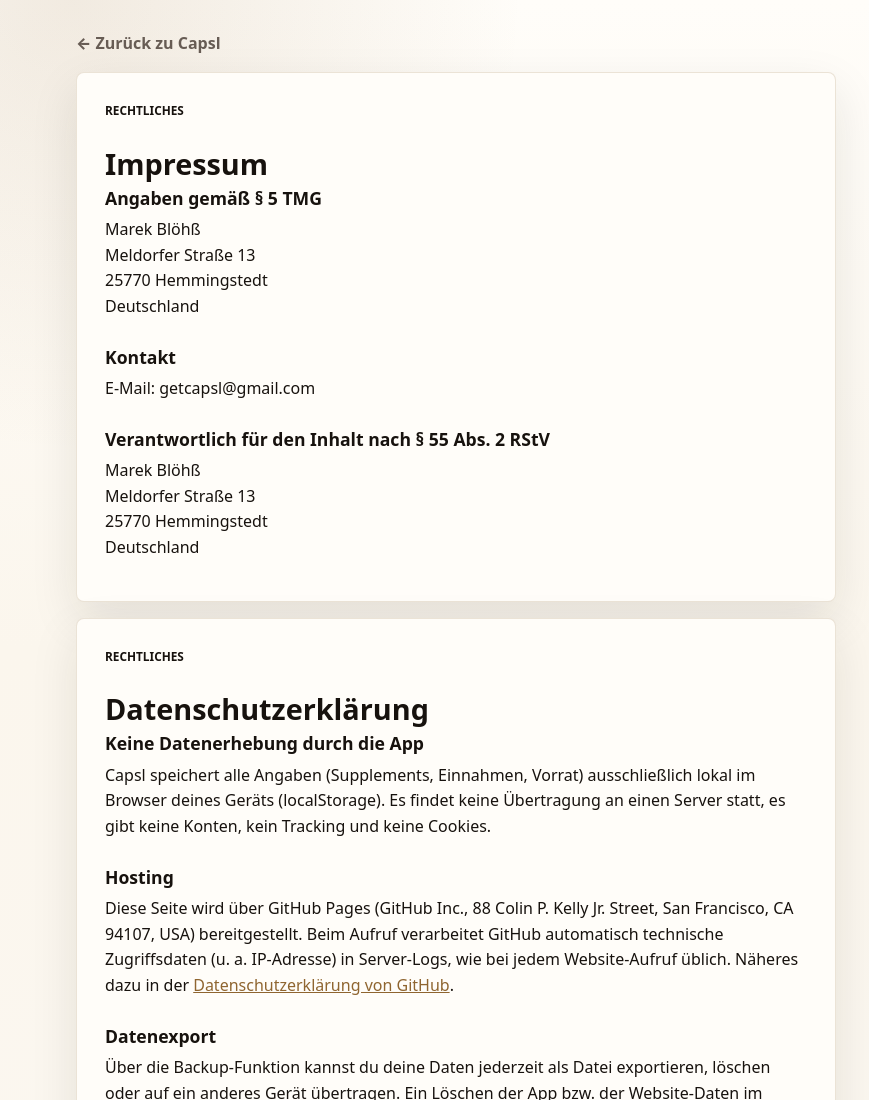
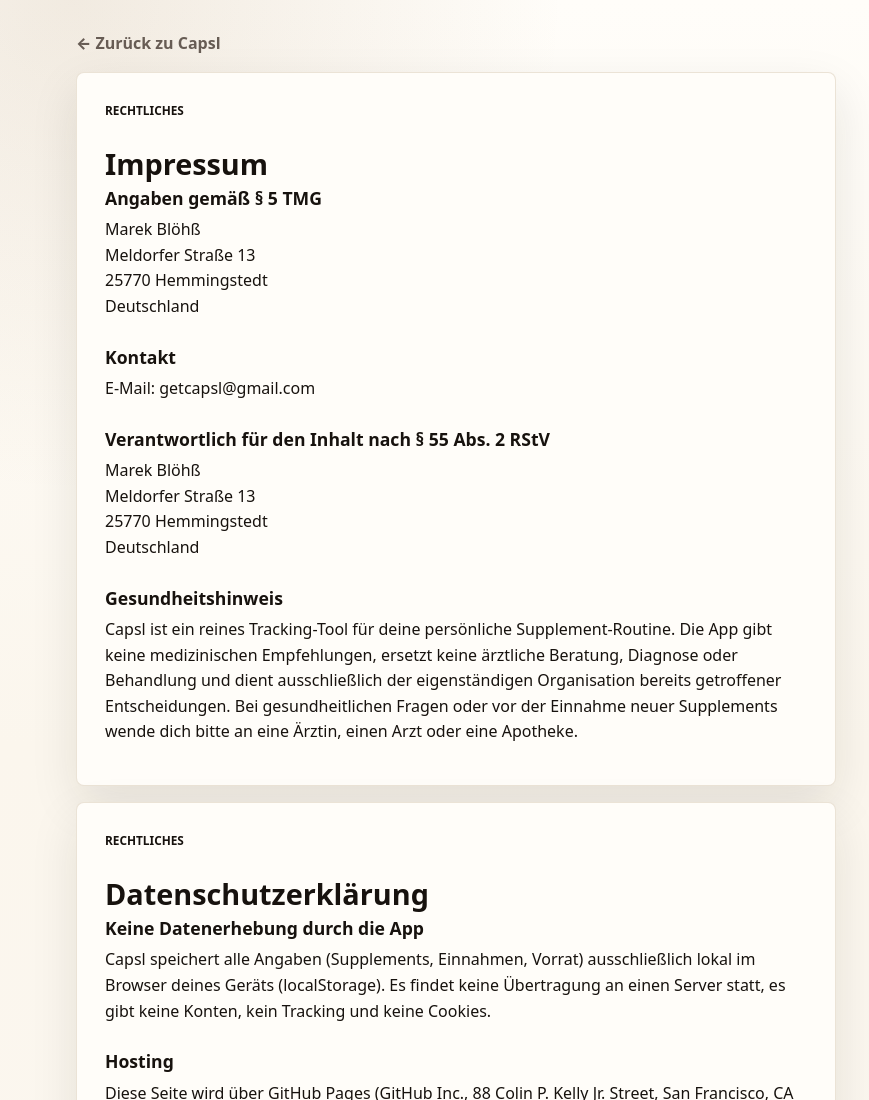
Before and after one commit to Lolbirn/Capslv2, a website: page impressum.html in a window 1280 px wide. Shown: the top 1100 px of the page, without its empty margins (184-1053 px from the left). Drawn offline with Linux system fonts and the light colour scheme.

Commit message:
Gesundheitshinweis im Impressum ergänzen
Apple prüft Health&Fitness-Apps 2026 verstärkt auf Disclaimer, dass
die App keine medizinische Beratung ersetzt. Kurzer Hinweis dazu im
Impressum, ohne die Haupt-App-UI zu berühren.

```diff
--- a/impressum.html
+++ b/impressum.html
@@ -83,6 +83,16 @@
           25770 Hemmingstedt<br>
           Deutschland
         </p>
+
+        <h2>Gesundheitshinweis</h2>
+        <p>
+          Capsl ist ein reines Tracking-Tool für deine persönliche Supplement-Routine.
+          Die App gibt keine medizinischen Empfehlungen, ersetzt keine ärztliche Beratung,
+          Diagnose oder Behandlung und dient ausschließlich der eigenständigen Organisation
+          bereits getroffener Entscheidungen. Bei gesundheitlichen Fragen oder vor der
+          Einnahme neuer Supplements wende dich bitte an eine Ärztin, einen Arzt oder
+          eine Apotheke.
+        </p>
       </section>
 
       <section class="panel legal-panel">
--- a/sw.js
+++ b/sw.js
@@ -1,4 +1,4 @@
-const CACHE_NAME = "capsl-v36";
+const CACHE_NAME = "capsl-v37";
 const CORE_ASSETS = [
   "./",
   "./index.html",
```
